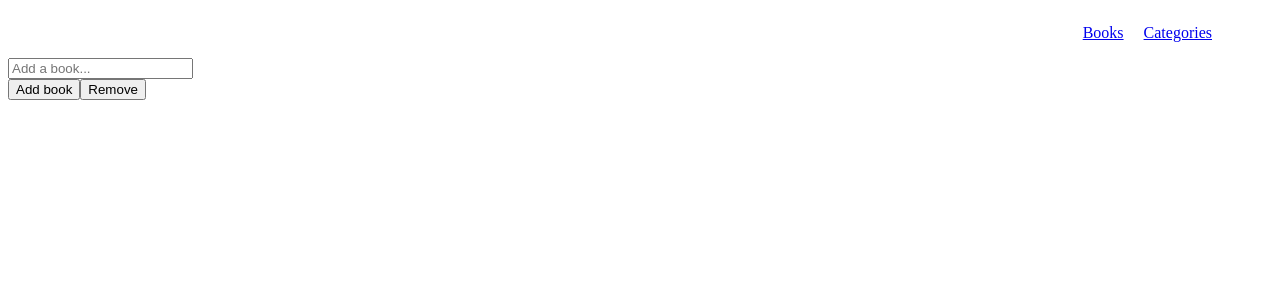
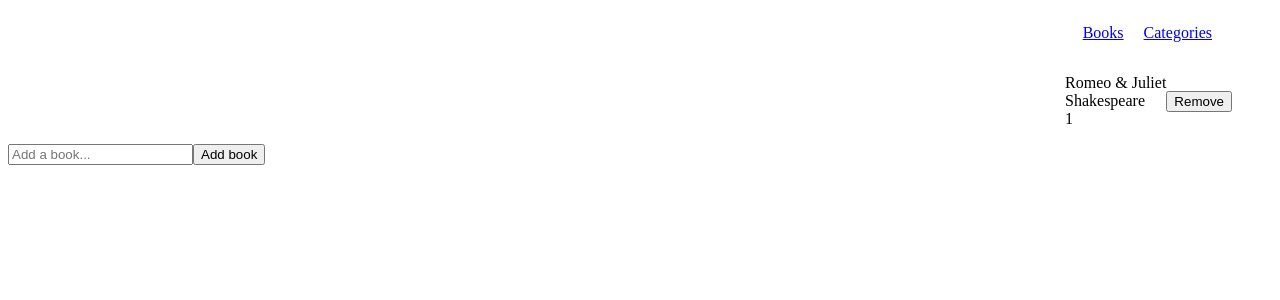
Before and after one commit to ivaan1992/book-store, a React (Create React App) app: page / in a window 1280 px wide. Shown: the top 300 px of the page. Built offline with nearby package versions, Linux system fonts and the light colour scheme.

Commit message:
Make changes required

```diff
--- a/src/components/Books.js
+++ b/src/components/Books.js
@@ -1,20 +1,31 @@
-import React, { useState } from 'react';
+import React from 'react';
 import Form from './UI/form';
-import Button from './UI/button';
 
-const Books = () => {
-  const [books] = useState([]);
-
-  return (
-    <div>
-      {books.map((book) => (
-        <div key={book.id}>{book}</div>
-      ))}
-
-      <Form id="books" />
-      <Button />
-    </div>
-  );
+const bookInfo = {
+  title: 'Romeo & Juliet',
+  author: 'Shakespeare',
+  id: 1,
 };
 
+const List = () => (
+  <li>
+    {bookInfo.title}
+    <br />
+    {bookInfo.author}
+    <br />
+    {bookInfo.id}
+    <br />
+    <button type="button">Remove</button>
+  </li>
+);
+
+const Books = () => (
+  <div>
+    <ul>
+      <List />
+    </ul>
+    <Form id="books" />
+  </div>
+);
+
 export default Books;
--- a/src/components/Header.js
+++ b/src/components/Header.js
@@ -6,7 +6,7 @@ const Header = () => (
     <div>
       <ul>
         <li>
-          <Link to="/books">Books</Link>
+          <Link to="/">Books</Link>
         </li>
         <li>
           <Link to="/categories">Categories</Link>
--- a/src/components/UI/button.js
+++ /dev/null
@@ -1,10 +0,0 @@
-import React from 'react';
-
-const Button = () => (
-  <div>
-    <button type="button">Add book</button>
-    <button type="button">Remove</button>
-  </div>
-);
-
-export default Button;
--- a/src/components/UI/form.js
+++ b/src/components/UI/form.js
@@ -3,7 +3,7 @@ import React from 'react';
 const Form = () => (
   <form>
     <input type="text" id="addBooks" placeholder="Add a book..." />
-
+    <button type="button">Add book</button>
   </form>
 );
 
```
